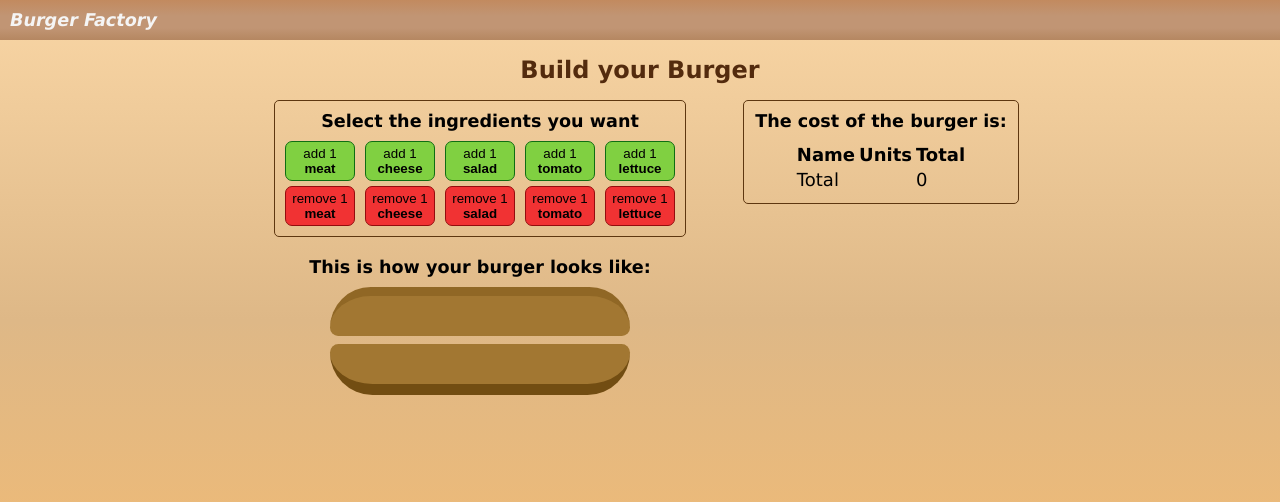
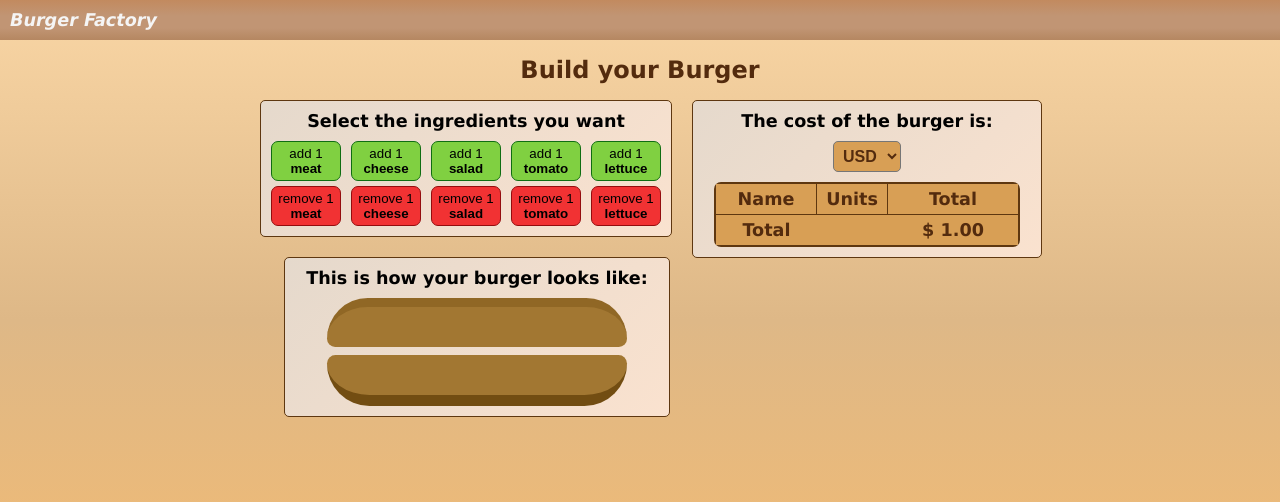
Before and after one commit to peurman/burger-factory, an Angular app: page / in a window 1280 px wide. Shown: the top 502 px of the page. Built offline with nearby package versions, Linux system fonts and the light colour scheme.

Commit message:
finishing  price-calculator component

```diff
--- a/src/app/app.component.scss
+++ b/src/app/app.component.scss
@@ -27,5 +27,6 @@
 .main__body {
   @include centerMeRow;
   align-items: flex-start;
-  width: 800px;
+  width: 900px;
+  gap: 20px;
 }
--- a/src/app/hamburgers/components/hamburger-diagram/hamburger-diagram.component.scss
+++ b/src/app/hamburgers/components/hamburger-diagram/hamburger-diagram.component.scss
@@ -4,6 +4,11 @@
   @include centerMeColumn;
   gap: 10px;
   text-align: center;
+  border: 1px solid $secondary-background-color;
+  background-image: linear-gradient(135deg, #e5d9cc 0%, #fae2cf 100%);
+  border-radius: 5px;
+  padding: 10px;
+  width: 100%;
   .burger__title {
     font-size: 1.1rem;
     font-weight: 600;
--- a/src/app/hamburgers/components/ingredient-selector/ingredient-selector.component.scss
+++ b/src/app/hamburgers/components/ingredient-selector/ingredient-selector.component.scss
@@ -2,6 +2,7 @@
 
 .ingredients-selector {
   border: 1px solid $secondary-background-color;
+  background-image: linear-gradient(135deg, #e5d9cc 0%, #fae2cf 100%);
   border-radius: 5px;
   padding: 10px;
   @include centerMeColumn;
--- a/src/app/hamburgers/components/price-calculator/price-calculator.component.html
+++ b/src/app/hamburgers/components/price-calculator/price-calculator.component.html
@@ -1,6 +1,13 @@
 <div class="main-price-calculator">
   <label class="main-price-calculator__title">The cost of the burger is:</label>
-  <table>
+  <select
+    class="main-price-calculator__currency"
+    (change)="handleSelect($event)">
+    <option value="USD" default>USD</option>
+    <option value="ARS">ARS</option>
+    <option value="MXN">MXN</option>
+  </select>
+  <table class="main-price-calculator__table">
     <thead>
       <tr>
         <th>Name</th>
@@ -8,18 +15,34 @@
         <th>Total</th>
       </tr>
     </thead>
-    <tbody *ngFor="let ingredient of ingredientsSelected">
-      <tr>
+    <tbody>
+      <tr *ngFor="let ingredient of ingredientsSelected">
         <td>{{ ingredient.name }}</td>
         <td>{{ ingredient.quantity }}</td>
-        <td>{{ ingredient.price }}</td>
+        <td>
+          $
+          {{
+            (currencyExchangeRate * ingredient.price).toLocaleString('en-US', {
+              maximumFractionDigits: 2,
+              minimumFractionDigits: 2
+            })
+          }}
+        </td>
       </tr>
     </tbody>
     <tfoot>
       <tr>
         <td>Total</td>
         <td></td>
-        <td>{{ totalPrice }}</td>
+        <td>
+          $
+          {{
+            (currencyExchangeRate * totalPrice).toLocaleString('en-US', {
+              maximumFractionDigits: 2,
+              minimumFractionDigits: 2
+            })
+          }}
+        </td>
       </tr>
     </tfoot>
   </table>
--- a/src/app/hamburgers/components/price-calculator/price-calculator.component.scss
+++ b/src/app/hamburgers/components/price-calculator/price-calculator.component.scss
@@ -2,13 +2,69 @@
 
 .main-price-calculator {
   border: 1px solid $secondary-background-color;
+  background-image: linear-gradient(135deg, #e5d9cc 0%, #fae2cf 100%);
   border-radius: 5px;
   padding: 10px;
   @include centerMeColumn;
-  width: calc(100% - 20px);
+  width: 100%;
   gap: 10px;
   .main-price-calculator__title {
     font-size: 1.1rem;
     font-weight: 600;
   }
+  .main-price-calculator__currency {
+    padding: 5px;
+    background-color: $table-main-rows-background-color;
+    color: $secondary-font-color;
+    font-size: 1rem;
+    font-weight: 600;
+    border-radius: 5px;
+  }
 }
+.main-price-calculator__table {
+  text-align: center;
+  border: 2px solid $secondary-background-color;
+  border-spacing: 0;
+  border-radius: 7px;
+  tr th,
+  tr td {
+    padding: 5px;
+    border-right: 1px solid $secondary-background-color;
+    border-bottom: 1px solid $secondary-background-color;
+    color: $table-font-color;
+    &:first-child {
+      width: 90px;
+      font-weight: bold;
+    }
+    &:nth-child(2) {
+      width: 60px;
+    }
+    &:last-child {
+      width: 120px;
+      border: none;
+      border-bottom: 1px solid $secondary-background-color;
+    }
+  }
+  tr th {
+    color: $secondary-font-color;
+    font-weight: 600;
+    font-size: 1.1rem;
+    background-color: $table-main-rows-background-color;
+  }
+  tbody {
+    tr:nth-child(odd) {
+      background-color: $table-odd-rows-background-color;
+    }
+    tr:nth-child(even) {
+      background-color: $table-even-rows-background-color;
+    }
+  }
+  tfoot tr td {
+    color: $secondary-font-color;
+    font-size: 1.1rem;
+    font-weight: 600;
+    background-color: $table-main-rows-background-color;
+    border-bottom: none;
+    border-right: none;
+  }
+}
--- a/src/app/hamburgers/components/price-calculator/price-calculator.component.ts
+++ b/src/app/hamburgers/components/price-calculator/price-calculator.component.ts
@@ -10,4 +10,23 @@ import { GroupedIngredients } from '../../interfaces/grouped-ingredients.interfa
 export class PriceCalculatorComponent {
   @Input() ingredientsSelected: GroupedIngredients[] = [];
   @Input() totalPrice = 0;
+
+  currencyExchangeRate = 1;
+
+  handleSelect(e: any) {
+    switch (e.target.value) {
+      case 'USD':
+        this.currencyExchangeRate = 1;
+        break;
+      case 'ARS':
+        this.currencyExchangeRate = 300;
+        break;
+      case 'MXN':
+        this.currencyExchangeRate = 50;
+        break;
+      default:
+        this.currencyExchangeRate = 1;
+        break;
+    }
+  }
 }
--- a/src/app/hamburgers/hamburgers.component.scss
+++ b/src/app/hamburgers/hamburgers.component.scss
@@ -1,11 +1,9 @@
 @use '../../sass/styles.scss' as *;
 
 .hamburgers__ingredients-diagram-section {
-  width: 60%;
   @include centerMeColumn;
   gap: 20px;
 }
 .hamburgers__price-calculator-section {
-  width: 40%;
   @include centerMeColumn;
 }
--- a/src/app/hamburgers/hamburgers.component.ts
+++ b/src/app/hamburgers/hamburgers.component.ts
@@ -2,6 +2,7 @@ import { Component, OnInit } from '@angular/core';
 
 import { Ingredients } from './interfaces/ingredients.interface';
 import { GroupedIngredients } from './interfaces/grouped-ingredients.interface';
+import { ingredientsList } from './services/ingredients';
 
 @Component({
   selector: 'app-hamburgers',
@@ -12,16 +13,19 @@ export class HamburgersComponent implements OnInit {
   startedBurger: Ingredients[] = [];
   groupedIngredients: GroupedIngredients[] = [];
   finalPrice = 0;
+  basePrice = 1;
 
   ngOnInit() {
     const storageBurger = localStorage.getItem('startedBurger');
     this.startedBurger = storageBurger ? JSON.parse(storageBurger) : [];
+    this.groupIngredients(this.startedBurger);
   }
   handleNewIngredientList(event: Ingredients[]) {
     this.startedBurger = event;
     localStorage.setItem('startedBurger', JSON.stringify(this.startedBurger));
     this.groupIngredients(this.startedBurger);
   }
+
   groupIngredients(ingredientsSelection: Ingredients[]) {
     this.groupedIngredients = [];
     this.finalPrice = 0;
@@ -30,22 +34,24 @@ export class HamburgersComponent implements OnInit {
       price: 0,
       quantity: 0,
     };
+    // grouping ingredient - quantity
+    const groupedObj: { [key: string]: number } = {};
     ingredientsSelection.forEach(el => {
-      newObj = {
-        name: el.name,
-        quantity: 1,
-        price: el.price,
-      };
-      // if (this.groupedIngredients.length > 0) {
-      //   this.groupedIngredients.forEach(elem => {
-      //     elem.name === el.name
-      //       ? ((elem.price += elem.price), elem.quantity++)
-      //       : this.groupedIngredients.push(newObj);
-      //   });
-      // } else {
-      this.groupedIngredients.push(newObj);
-      // }
+      groupedObj[el.name] = (groupedObj[el.name] || 0) + 1;
       this.finalPrice += el.price;
     });
+    this.finalPrice = this.finalPrice + this.basePrice;
+    // adding price and push
+    for (const [key, value] of Object.entries(groupedObj)) {
+      newObj = {
+        name: key,
+        quantity: value,
+        price: 0,
+      };
+      ingredientsList.forEach(elem => {
+        if (key === elem.name) newObj.price = value * elem.price;
+      });
+      this.groupedIngredients.push(newObj);
+    }
   }
 }
--- a/src/sass/base/_variables.scss
+++ b/src/sass/base/_variables.scss
@@ -26,3 +26,9 @@ $button-remove-background-color: #f13233;
 $button-remove-border-color: #940c0e;
 $button-hover-background-color: #e8ea02;
 $button-hover-border-color: #eab902;
+
+//table colors
+$table-font-color: rgb(91, 70, 52);
+$table-main-rows-background-color: rgb(216, 159, 85);
+$table-even-rows-background-color: rgb(253, 245, 238);
+$table-odd-rows-background-color: rgb(247, 229, 207);
--- a/src/sass/styles.scss
+++ b/src/sass/styles.scss
@@ -11,6 +11,6 @@ body {
     #deb887 60%,
     #f9d6a5 100%
   );
-  height: 100vh;
+  min-height: 100vh;
   margin: 0;
 }
```
